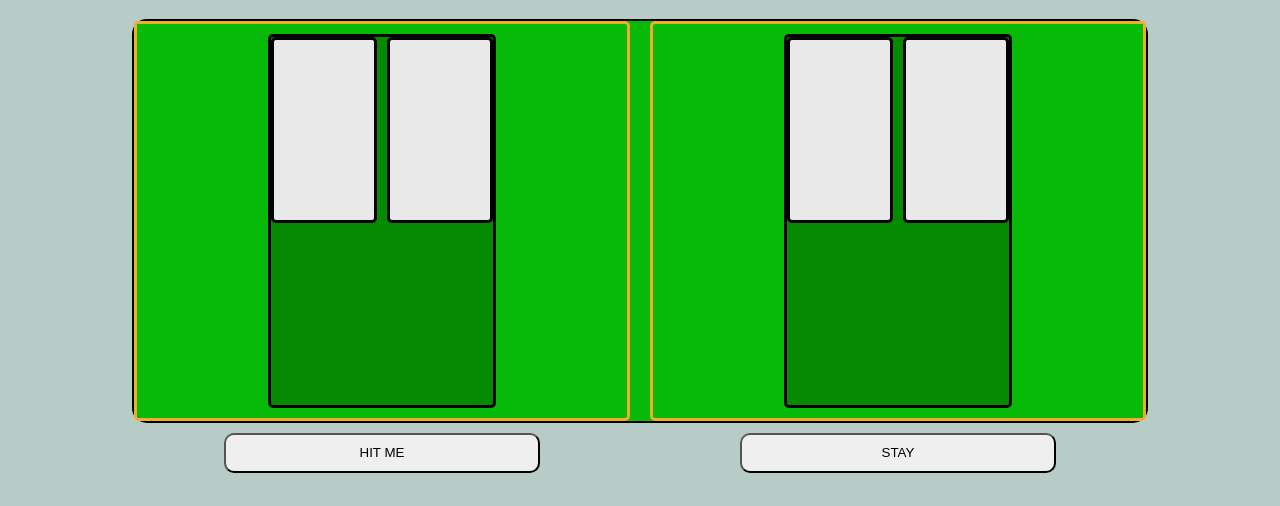
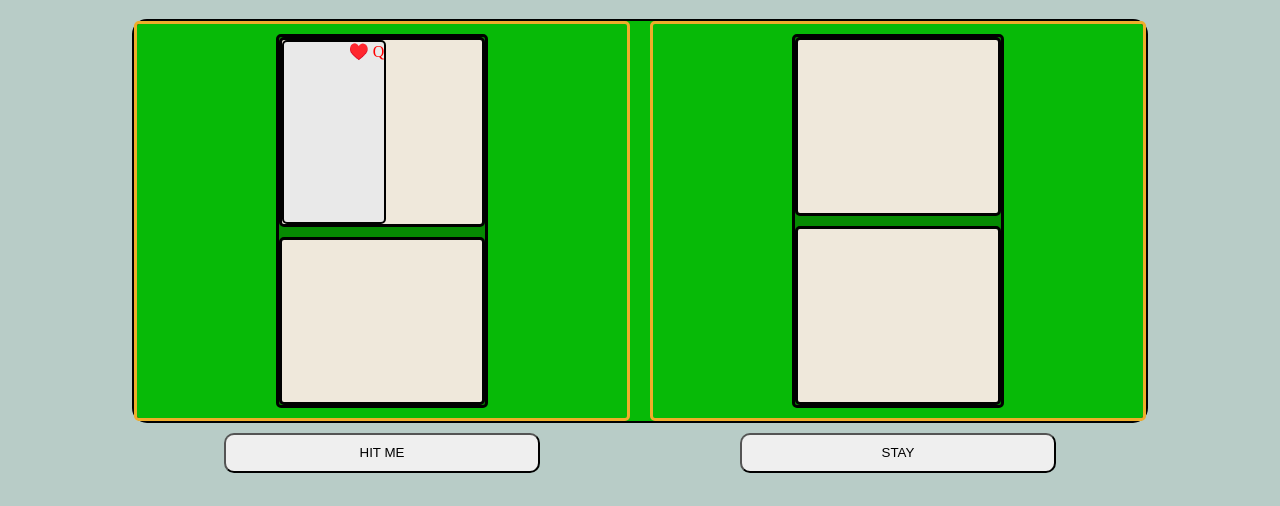
Before and after one commit to Calathea-Z/black_jack, a plain HTML site: page index.html in a window 1280 px wide. Shown: the part 294-800 px from the top of the page. Drawn offline with nearby package versions, Linux system fonts and the light colour scheme.

Commit message:
Card UI is populating properly.

```diff
--- a/script.js
+++ b/script.js
@@ -90,42 +90,40 @@ function deal(){
     }
 }
 
-function makeCards(){
-    let cardSpot = document.querySelector('#player-stack');
+function makeCards(playerType, handType){
+    let cardSpot = document.querySelector(playerType);
     let fullCard = document.createElement('div');
     let frontCard = document.createElement('div');
     let backCard = document.createElement('div');
     let emoji = '';
 
         for(j = 0; j < cardDeck.length; j++){
+            let number = handType[j][0];
+            console.log(handType[j][0]);
              cardSpot.appendChild(fullCard);
-             }
-        console.log(`TESTING HERE ${hands[1][0][0]}`);
-        for(i =0; i < hands[1].length; i++)
-            tempNumber = hands[[1][i][0]];
             // console.log(`LOOP ---- ${i}----`);
-                if(hands[1][i][1] === 'Diamond'){
+                if(handType[j][1] === 'Diamond'){
                     emoji = '♦️';
-                    front.style.color = 'red';
-                }else if (hands[1][i][1] === 'Spade'){
+                    frontCard.style.color = 'red';
+                }else if (handType[j][1] === 'Spade'){
                     emoji = '♠️';
-                    front.style.color = 'black';
-                }else if (hands[1][i][1] === 'Heart'){
+                    frontCard.style.color = 'black';
+                }else if (handType[j][1] === 'Heart'){
                     emoji = '♥️';
-                    front.style.color = 'red';
-                }else if (hands[1][i][1] === 'Club'){
+                    frontCard.style.color = 'red';
+                }else if (handType[j][1] === 'Club'){
                     emoji = '♣️';
-                    front.style.color = 'black'
+                    frontCard.style.color = 'black'
                 }
-        console.log(tempNumber);
-        front.innerText = (`${hands[1][i][0]}${emoji}`);
-        front.className = 'front';
-        back.className = 'back';
-        //console.log(card.innerText);
-        //console.log(card);
-        cardSpot.appendChild(front);
-        cardSpot.appendChild(back);
-    return cardSpot
+        frontCard.innerText = (emoji + "  " + number);
+
+        frontCard.className = 'front';
+        backCard.className = 'back';
+        cardSpot.appendChild(frontCard);
+        cardSpot.appendChild(backCard);
+
+}
+return cardSpot
 }
 
 function hit() {
@@ -167,7 +165,7 @@ function getScore(player){
 }
 
 function updateScore(){
-    for (let i = 0; i <player.length; i++){
+    for (let i = 0; i < players.length; i++){
         getScore(i);
         document.querySelector
     }
@@ -185,4 +183,5 @@ console.log(`OG DECK: ${cardDeck}----`);
 makePlayerGraphic();
 makeDealerGraphic();
 deal();
+makeCards('#player-hand', playerHand);
 }
--- a/styles.css
+++ b/styles.css
@@ -61,6 +61,7 @@ nav {
 .cards-in-play{
     margin: 10px;
     display: flex;
+    flex-direction: column;
     gap: 10px;
     border-radius: 5px;
     background-color:rgb(6, 138, 2);
@@ -68,10 +69,10 @@ nav {
 }
 
 .card-style {
-    width: 100px;
-    height: 180px;
+    width: 200px;
+    height: 500px;
     border-radius: 5px;
-    background-color:rgb(233, 233, 233);
+    background-color: rgb(239, 232, 219);
     border: 3px solid black;
 
 }
@@ -82,6 +83,18 @@ nav {
     gap: 200px;
 }
 
+.front {
+    display: flex;
+    justify-content: flex-end;
+    justify-items: space-between;
+    border: 2px solid black;
+    width: 100px;
+    height: 180px;
+    border-radius: 5px;
+    background-color:rgb(233, 233, 233);
+
+}
+
 #hit, #stay{
     width: 25%;
     height: 40px;
```
Also changed, not shown: ALT.js (renamed from script2.js, +7 -15 lines).
